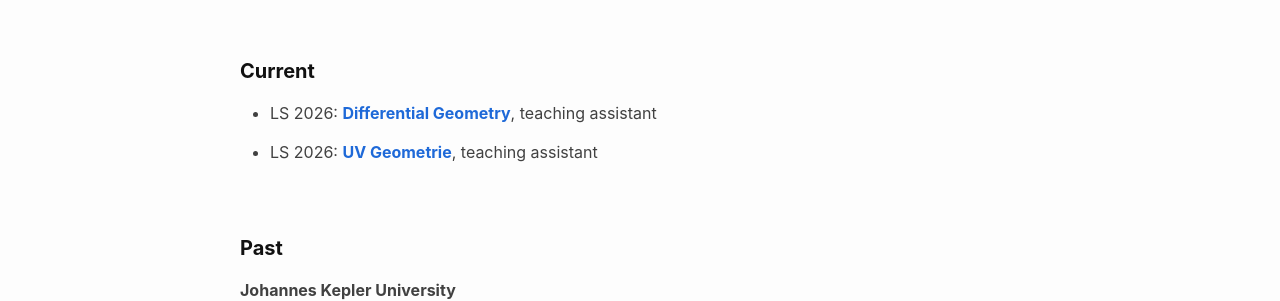
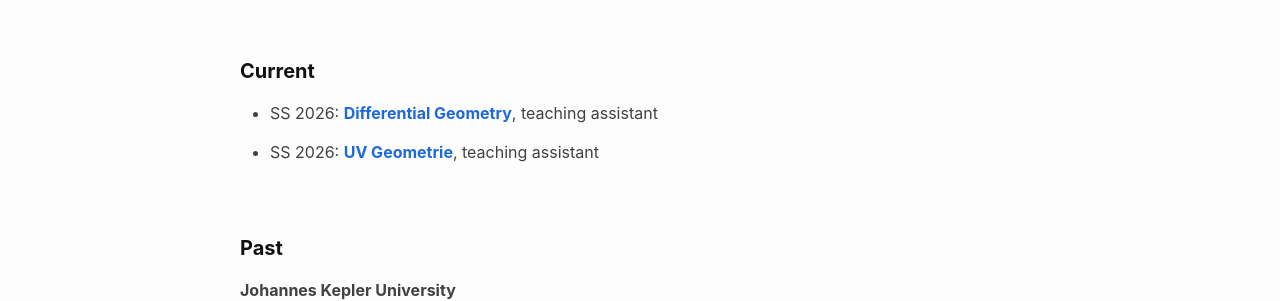
Before and after one commit to JanaVrablikova/janavrablikova.github.io, a Jekyll site: the page built from 02teaching.markdown, in a window 1280 px wide. Shown: the part 124-425 px from the top of the page. Built offline with Jekyll 4.4.1, drawn with Linux system fonts in a browser that asks for light colours; nearby versions of some CDN libraries.

Commit message:
Update 02teaching.markdown

```diff
--- a/02teaching.markdown
+++ b/02teaching.markdown
@@ -7,9 +7,9 @@ longname: Teaching
 
 #### **Current**
 
-* LS 2026: **[Differential Geometry](https://ag.jku.at/2gesamt_dt.htm)**, teaching assistant
+* SS 2026: **[Differential Geometry](https://ag.jku.at/2gesamt_dt.htm)**, teaching assistant
 
-* LS 2026: **[UV Geometrie](https://ag.jku.at/2gesamt_dt.htm)**, teaching assistant
+* SS 2026: **[UV Geometrie](https://ag.jku.at/2gesamt_dt.htm)**, teaching assistant
 
 &nbsp;
 
```
